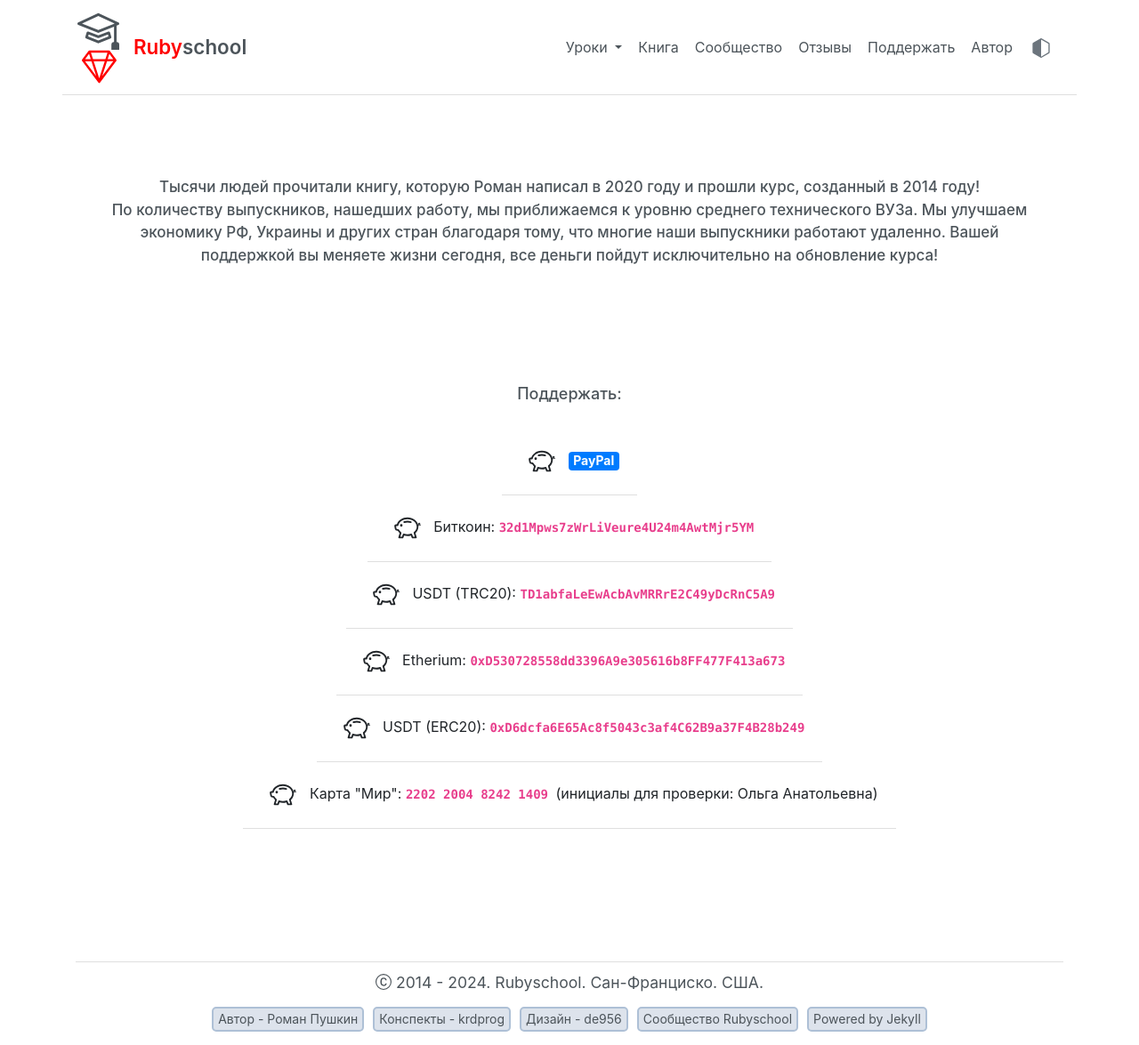
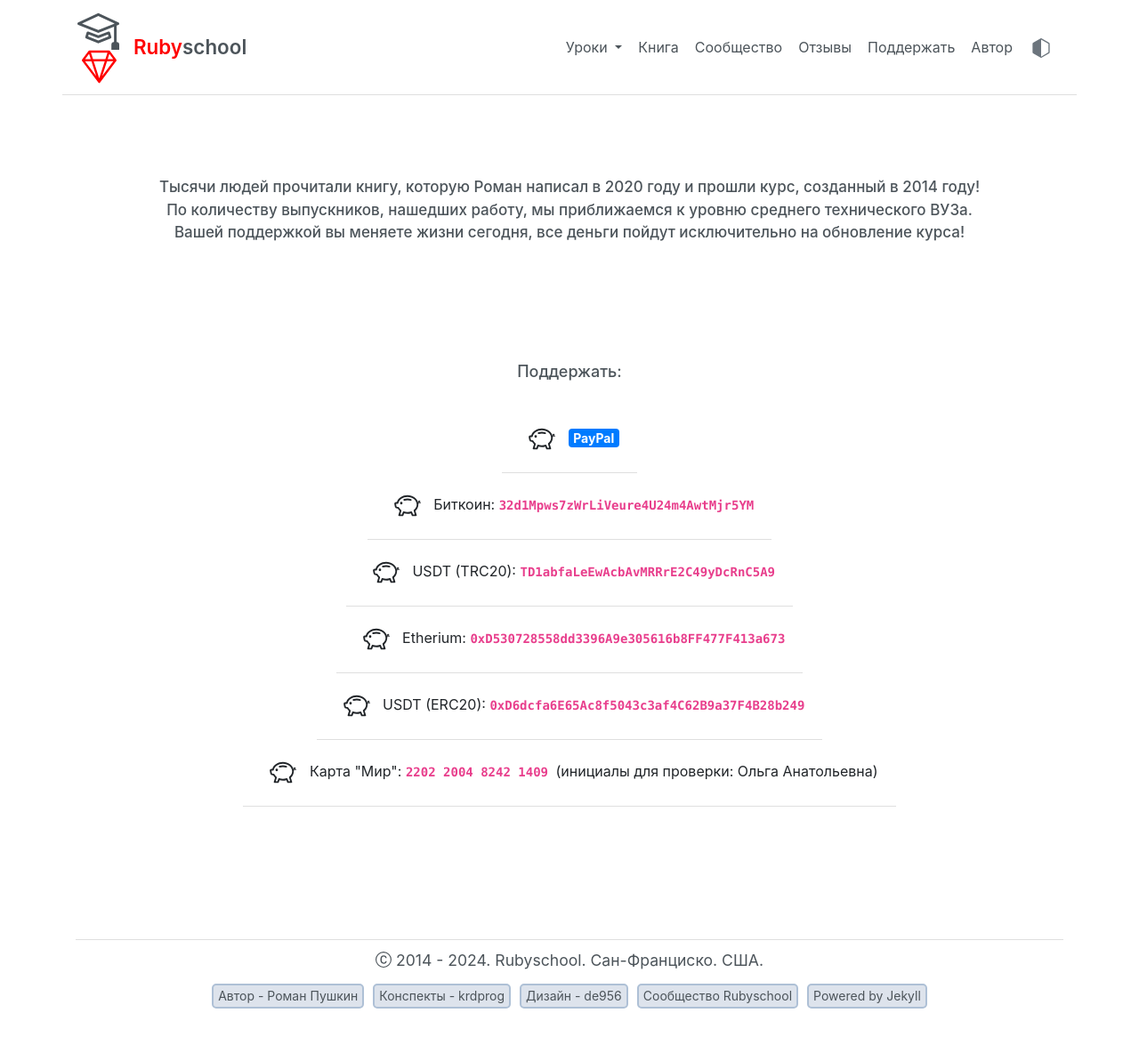
Before and after one commit to de956/de956.github.io, a Jekyll site: the page built from _pages/donate.html, in a window 1280 px wide. Shown: the whole page at 89% size. Built offline with Jekyll 4.4.1, drawn with Linux system fonts in a browser that asks for light colours; after the commit the page ends 1149 px from its top, so only the background shows below that.

Commit message:
Description update

```diff
--- a/_pages/donate.html
+++ b/_pages/donate.html
@@ -7,8 +7,7 @@ permalink: /donate/
   <div class="donate-info">
     <div class="alert alert-info" role="alert">
       Тысячи людей прочитали книгу, которую Роман написал в 2020 году и прошли курс, созданный в 2014 году!<br />
-      По количеству выпускников, нашедших работу, мы приближаемся к уровню среднего технического ВУЗа.
-      Мы улучшаем экономику РФ, Украины и других стран благодаря тому, что многие наши выпускники работают удаленно.
+      По количеству выпускников, нашедших работу, мы приближаемся к уровню среднего технического ВУЗа.<br />
       Вашей поддержкой вы меняете жизни сегодня, все деньги пойдут исключительно на обновление курса!
     </div>
   </div>
```
